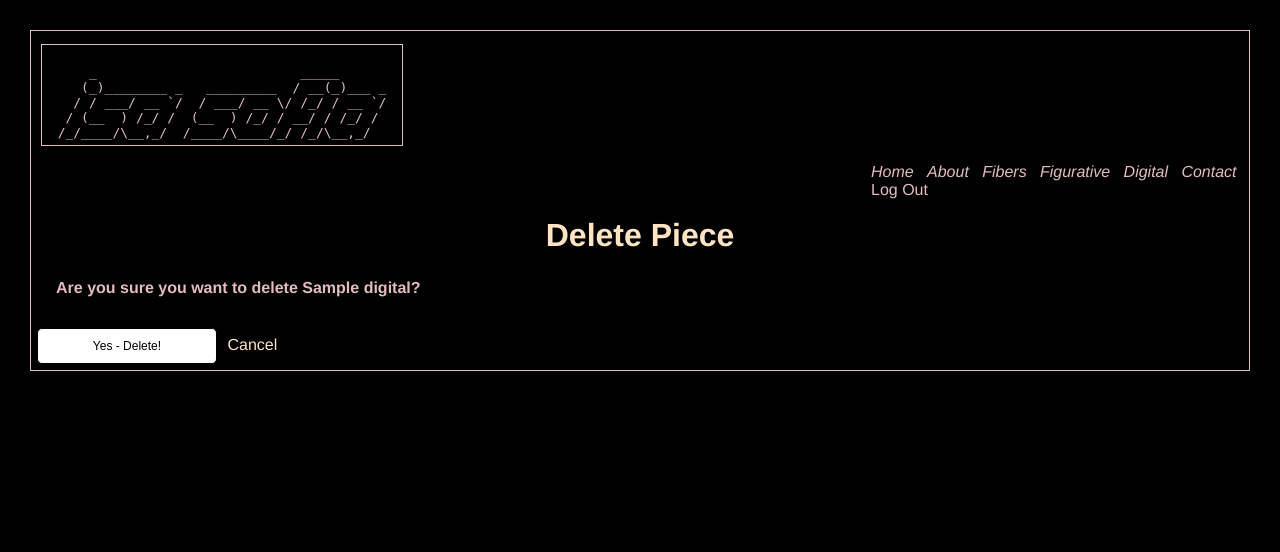
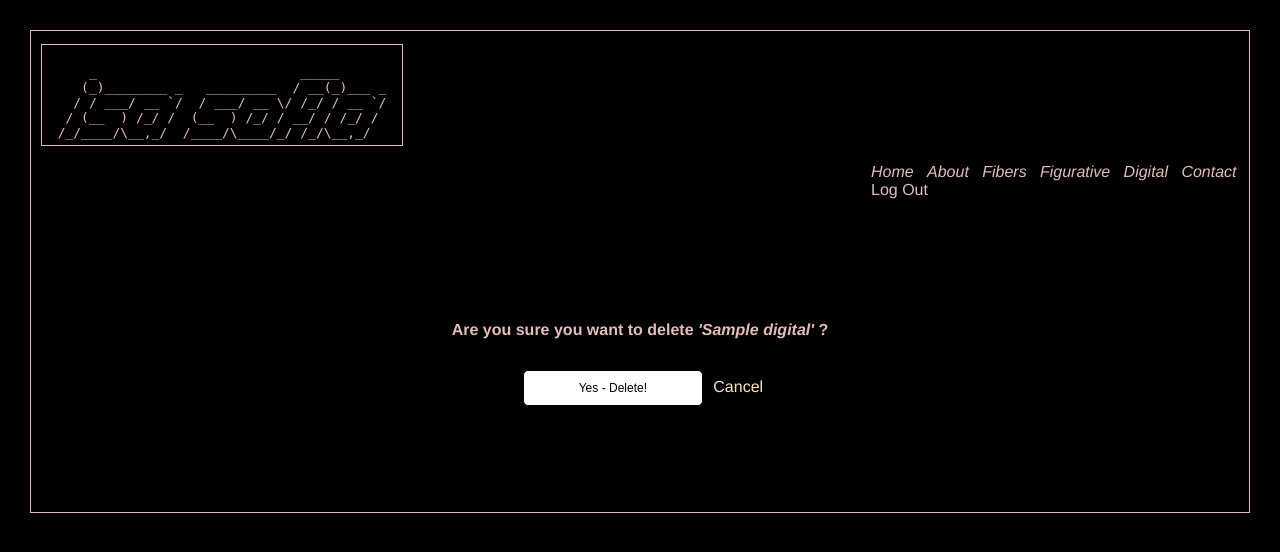
Before and after one commit to isama22/as2, a Django app: page /digitals/1/delete/ in a window 1280 px wide. Shown: the top 552 px of the page. Run offline with Django 3.2, Linux system fonts and the light colour scheme; a user stored in the database is signed in; tables that the repository leaves empty hold one stand-in row (values such as "Sample post").

Commit message:
styled delete forms and shortened description and title width on detail pages

```diff
--- a/main_app/static/css/style.css
+++ b/main_app/static/css/style.css
@@ -109,7 +109,7 @@ nav {
 }
 
 .description-ul {
-    width: 300px;
+    width: 220px;
 }
 li {
     display: inline;
@@ -376,6 +376,14 @@ a:hover {
     margin: 50px;
 }
 
+.delete-page {
+    display: flex;
+    flex-direction: column;
+    justify-content: center;
+    align-items: center;
+    margin: 100px;
+}
+
 .add-pic-center {
     display: flex;
     justify-content: center;margin: 30px;
--- a/main_app/templates/main_app/digital_confirm_delete.html
+++ b/main_app/templates/main_app/digital_confirm_delete.html
@@ -1,13 +1,13 @@
 {% extends 'base.html' %}
 
 {% block content %}
-<h1>Delete Piece</h1>
-<h4>Are you sure you want to delete <span class="teal-text">{{ object.title }}</span>?</h4>
-
-<form action="" method="POST">
-  {% csrf_token %}
-  <input type="submit" value="Yes - Delete!" class="btn">
-  <a href="{% url 'digitals_detail' digital.id %}">Cancel</a>
-</form>
+<div class="delete-page">
+  <h4>Are you sure you want to delete <span class="teal-text"><em>'{{ object.title }}'</em></span> ?</h4>
+  <form action="" method="POST">
+    {% csrf_token %}
+    <input type="submit" value="Yes - Delete!" class="btn">
+    <a href="{% url 'digitals_detail' digital.id %}">Cancel</a>
+  </form>
+</div>
 
 {% endblock %}
--- a/main_app/templates/main_app/fiber_confirm_delete.html
+++ b/main_app/templates/main_app/fiber_confirm_delete.html
@@ -2,13 +2,13 @@
 
 {% block content %}
 
-  <h1>Delete Piece</h1>
-  <h4>Are you sure you want to delete <span class="teal-text">{{ object.title }}</span>?</h4>
-
+<div class="delete-page">
+  <h4>Are you sure you want to delete <span class="teal-text"><em>'{{ object.title }}'</em></span> ?</h4>
   <form action="" method="POST">
     {% csrf_token %}
     <input type="submit" value="Yes - Delete!" class="btn">
     <a href="{% url 'fibers_detail' fiber.id %}">Cancel</a>
   </form>
+</div>
 
 {% endblock %}
```
Also changed, not shown: main_app/templates/main_app/figurative_confirm_delete.html (+8 -8 lines).
